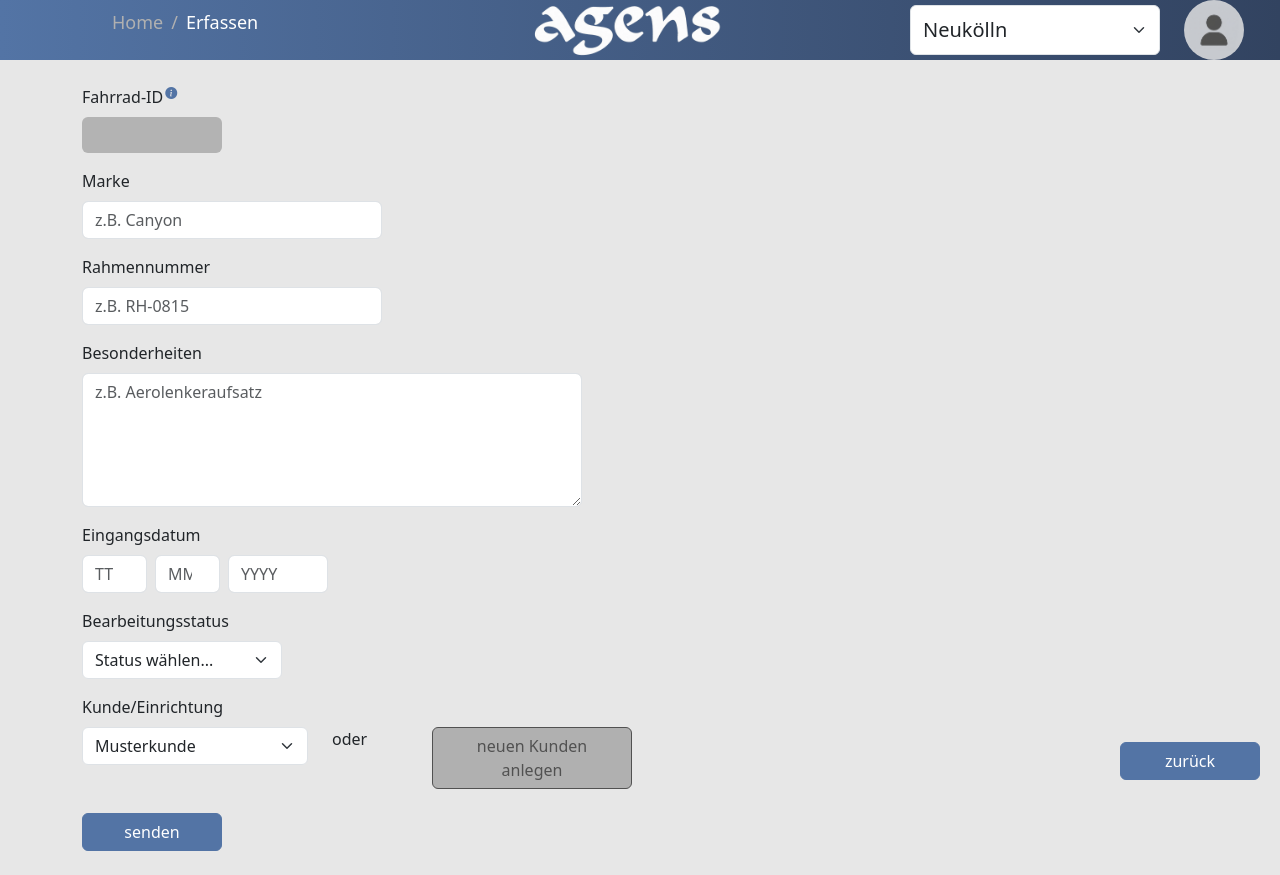
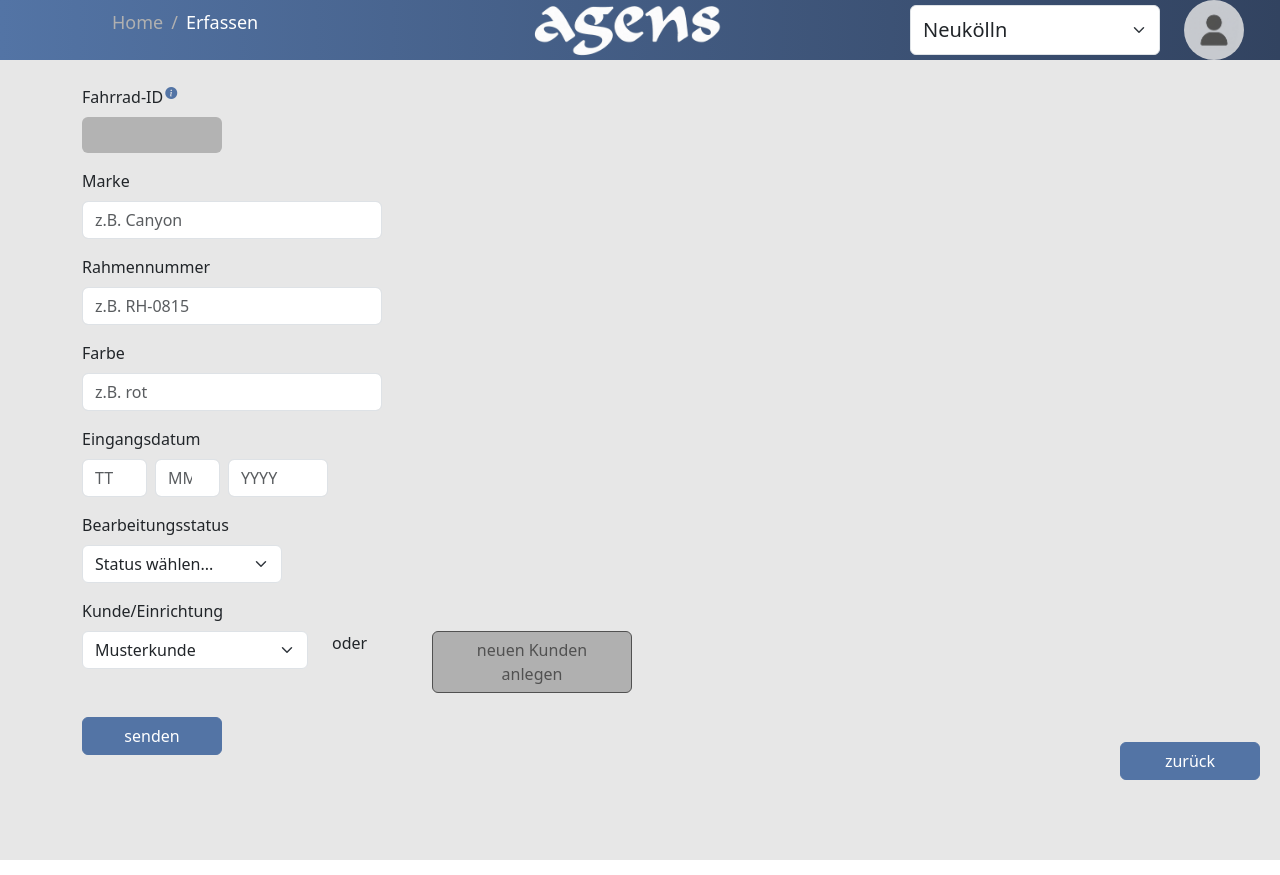
Before and after one commit to pladde/albbw-agens-project, a React app in the folder frontend/: page /erfassen in a window 1280 px wide. Built offline with nearby package versions, Linux system fonts and the light colour scheme; the HTML template or start-up script is replaced by a standard one.

Commit message:
Eingabefeld "Besonderheiten" zu "Farbe" geändert

```diff
--- a/frontend/src/pages/AddFahrrad.tsx
+++ b/frontend/src/pages/AddFahrrad.tsx
@@ -11,7 +11,7 @@ export const AddFahrrad = () => {
     const [id, setId] = useState<string>('');
     const [marke, setMarke] = useState<string>('');
     const [rahmennummer, setRahmennummer] = useState<string>('');
-    const [besonderheiten, setBesonderheiten] = useState<string>('');
+    const [farbe, setFarbe] = useState<string>('');
     const [bearbeitungsstatus, setBearbeitungsstatus] = useState<string>('');
     //const [date, setDate] = useState<string>('');
 
@@ -67,16 +67,15 @@ export const AddFahrrad = () => {
                     onChange={(e) => setRahmennummer(e.target.value)} />
             </Form.Group>
 
-            {/* Besonderheiten */}
+            {/* Farbe */}
             <Form.Group className='mb-3'>
-                <Form.Label>Besonderheiten</Form.Label>
+                <Form.Label>Farbe</Form.Label>
                 <Form.Control
-                    as='textarea'
-                    rows={5}
-                    placeholder='z.B. Aerolenkeraufsatz'
-                    style={{ width: '100%', maxWidth: '500px' }}
-                    value={besonderheiten}
-                    onChange={(e) => setBesonderheiten(e.target.value)}>
+                    type='text'
+                    placeholder='z.B. rot'
+                    style={{ width: '100%', maxWidth: '300px' }}
+                    value={farbe}
+                    onChange={(e) => setFarbe(e.target.value)}>
                 </Form.Control>
             </Form.Group>
 
```
